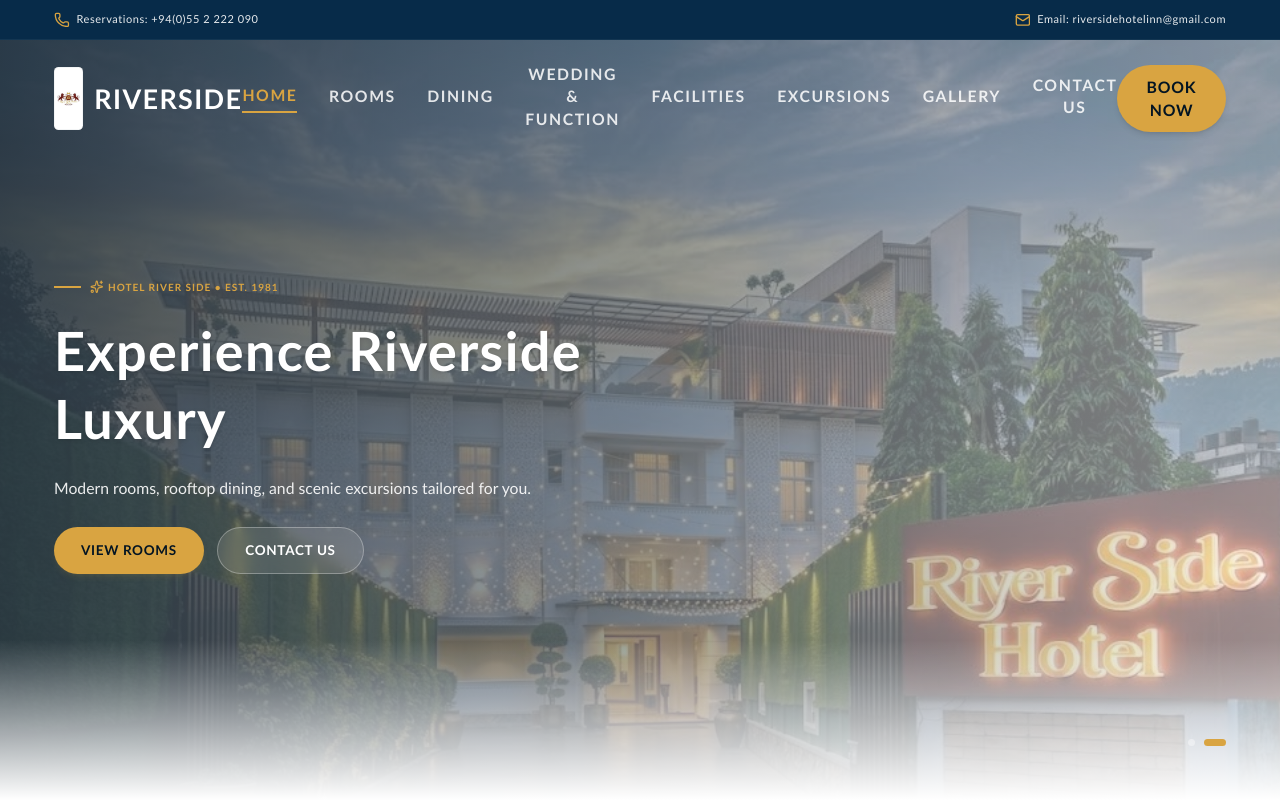
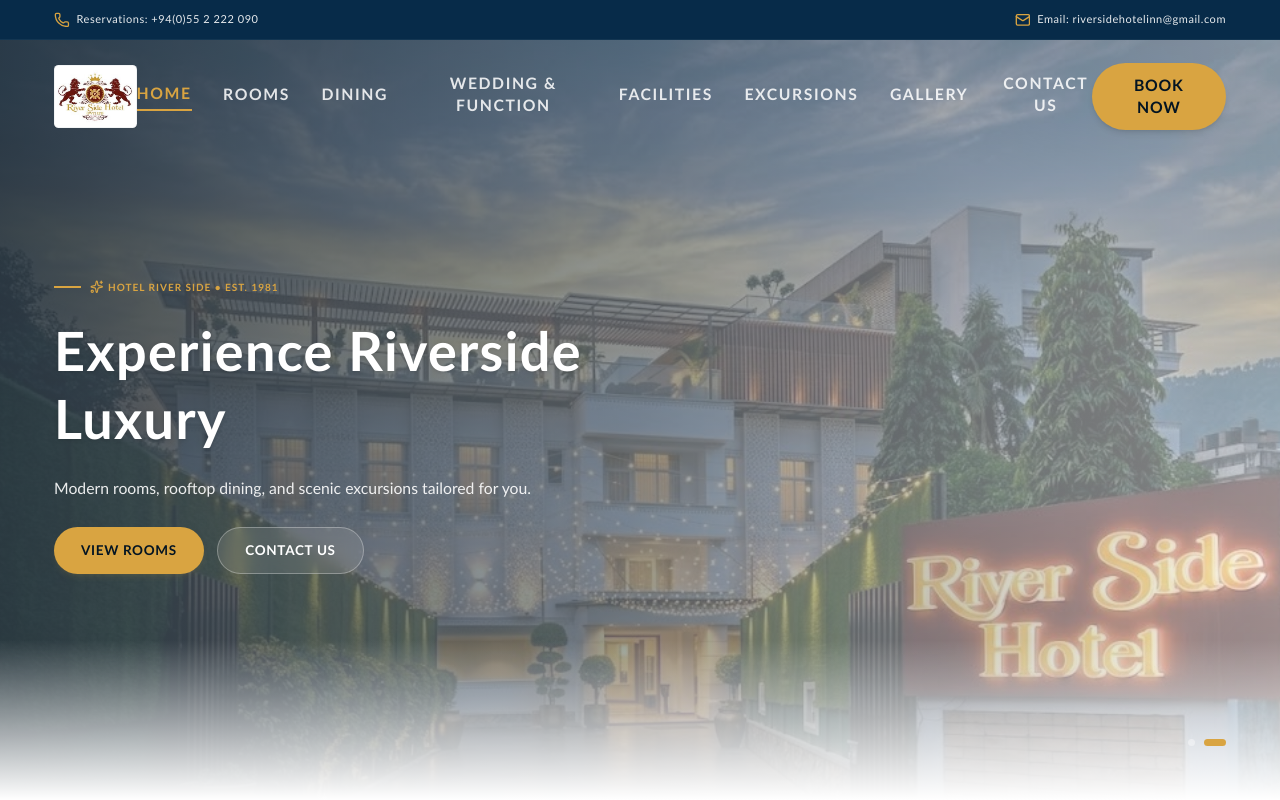
Before and after one commit to Madhushan200/riversidehotel, a React (Vite) app: page / in a window 1280 px wide. Shown: the top 800 px of the page. Built offline with nearby package versions, Linux system fonts and the light colour scheme.

Commit message:
style: remove RIVERSIDE brand text from navbar

```diff
--- a/src/components/DynamicNavbar.jsx
+++ b/src/components/DynamicNavbar.jsx
@@ -70,7 +70,7 @@ const DynamicNavbar = ({ currentPage, setCurrentPage }) => {
           {/* Logo */}
           <button
             onClick={() => handleLinkClick('home')}
-            className="flex items-center space-x-2.5 group focus:outline-none cursor-pointer"
+            className="flex items-center group focus:outline-none cursor-pointer"
           >
             <div className="relative overflow-hidden transition-transform duration-500 group-hover:scale-105">
               <img
@@ -79,11 +79,6 @@ const DynamicNavbar = ({ currentPage, setCurrentPage }) => {
                 className="h-12 md:h-14 w-auto object-contain rounded bg-white p-0.5 shadow-sm border border-river-blue/5"
               />
             </div>
-            <span className={`font-serif text-xl md:text-2xl tracking-wider ${
-              showSolidNav ? 'text-river-blue' : 'text-white'
-            } group-hover:text-gold transition-colors duration-300 font-bold`}>
-              RIVERSIDE
-            </span>
           </button>
 
           {/* Desktop Nav Links */}
```
